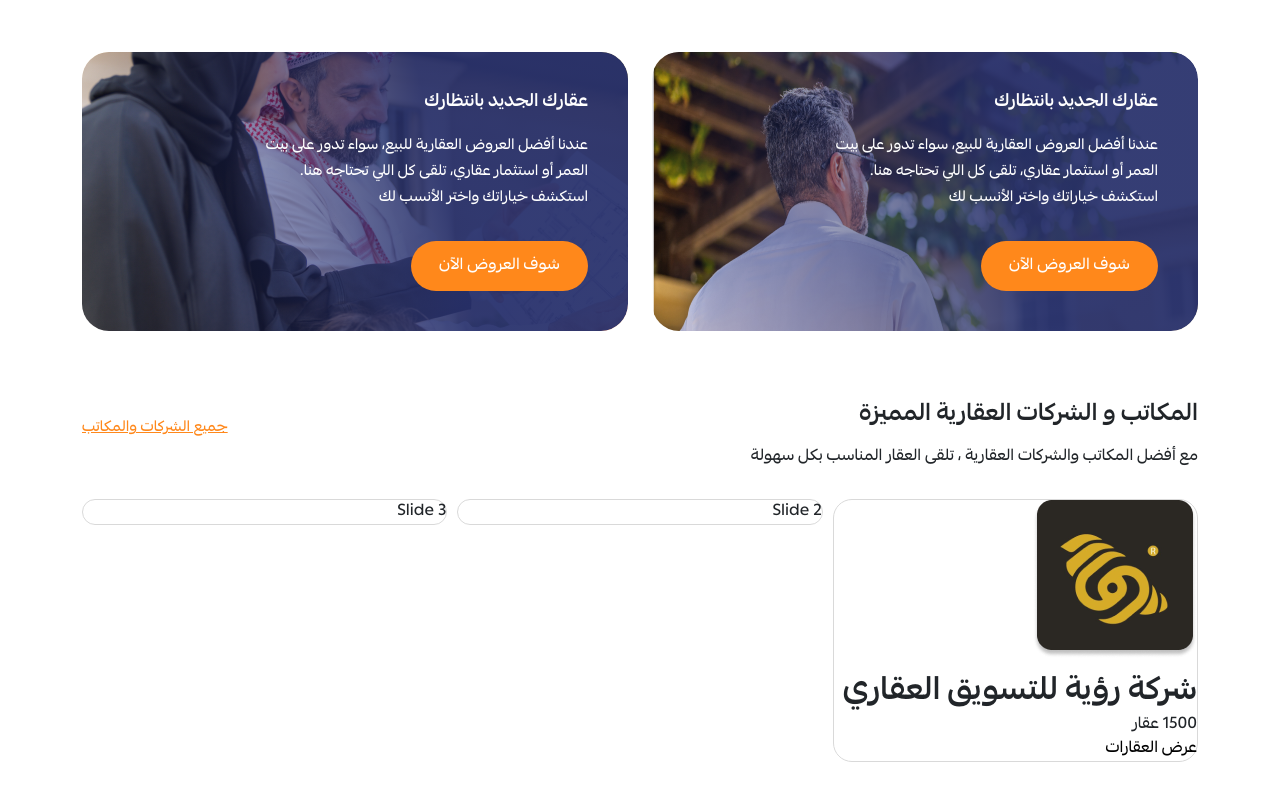
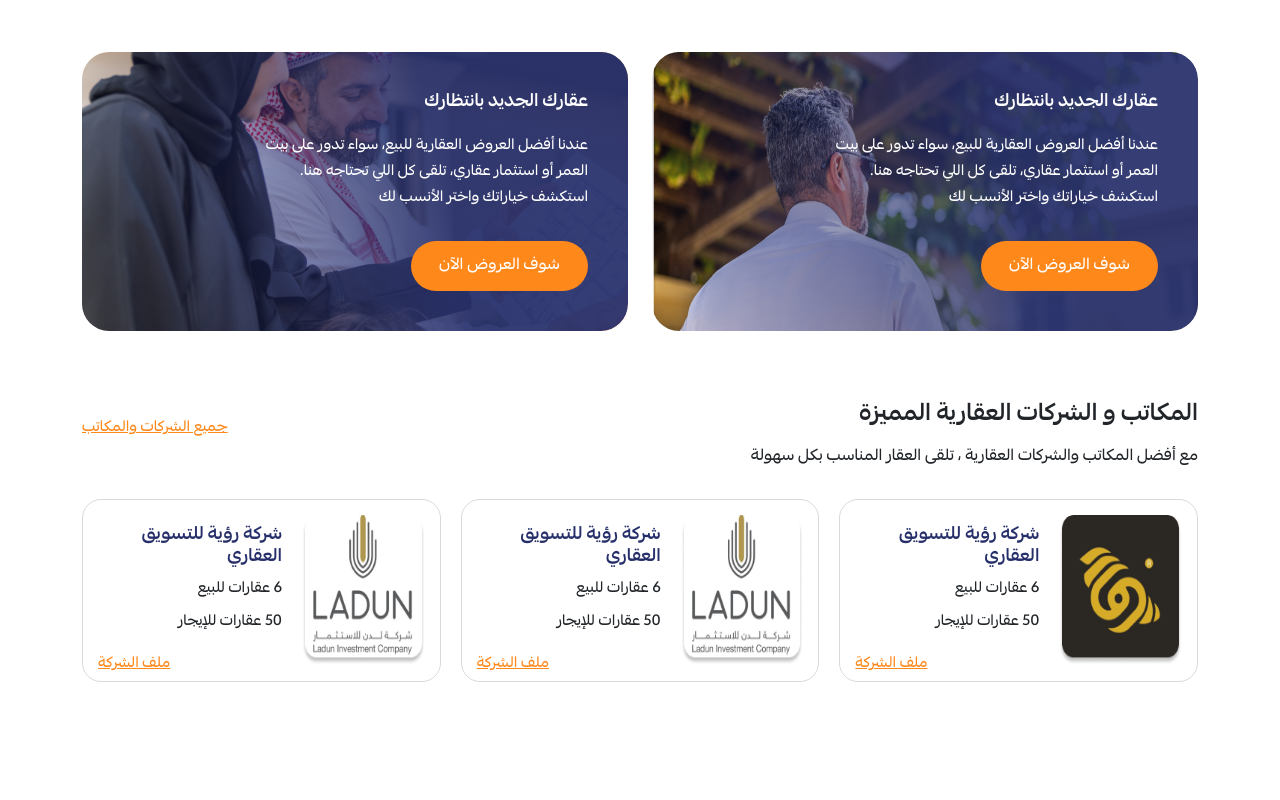
Before and after one commit to mrmohammmed/aqarUpdate, a plain HTML site: page index.html in a window 1280 px wide. Shown: the part 1142-1942 px from the top of the page. After the commit the page ends 1894 px from the top, so only its background shows below. Drawn offline with nearby package versions, Linux system fonts and the light colour scheme.

Commit message:
slider offices

```diff
--- a/assets/css/style.css
+++ b/assets/css/style.css
@@ -114,19 +114,28 @@ input[type="email"] {
   border-radius: 25px;
 }
 
-.select2-container--default .select2-selection--single .select2-selection__arrow b {
+.select2-container--default
+  .select2-selection--single
+  .select2-selection__arrow
+  b {
   position: relative !important;
   border: 0px !important;
 }
 
-.select2-container--default .select2-selection--single .select2-selection__arrow b::before {
+.select2-container--default
+  .select2-selection--single
+  .select2-selection__arrow
+  b::before {
   position: absolute;
   display: inline-block;
   font-family: "Font Awesome 6 Free";
   content: "\f078";
 }
 
-.select2-container--default.select2-container--open .select2-selection--single .select2-selection__arrow b::before {
+.select2-container--default.select2-container--open
+  .select2-selection--single
+  .select2-selection__arrow
+  b::before {
   position: absolute;
   display: inline-block;
   font-family: "Font Awesome 6 Free";
@@ -142,7 +151,8 @@ input[type="email"] {
   color: #000;
 }
 
-.select2-container--default .select2-results__option--highlighted[aria-selected] {
+.select2-container--default
+  .select2-results__option--highlighted[aria-selected] {
   background-color: #ebebeb;
   color: #000;
 }
@@ -517,7 +527,6 @@ input[type="email"] {
 .estateCities .place:hover {
   background: rgba(255, 136, 27, 0.05);
   border: 1px solid rgba(255, 136, 27, 0.08);
-
 }
 .estateCities .place:hover a {
   color: var(--secondary-color) !important;
@@ -555,19 +564,15 @@ input[type="email"] {
   z-index: 999999999999999;
 }
 .estateCities .place:hover .photo .primary {
-
-opacity: 0;
-
+  opacity: 0;
 }
 .estateCities .place:hover .photo .secondary {
-
-  opacity: 1;
-
-  }
-.estateCities .place .photo .primary{
   opacity: 1;
 }
-.estateCities .place .photo .secondary{
+.estateCities .place .photo .primary {
+  opacity: 1;
+}
+.estateCities .place .photo .secondary {
   opacity: 0;
 }
 /* banners */
@@ -584,7 +589,11 @@ opacity: 0;
   right: 0;
   bottom: 0;
   left: 0;
-  background: linear-gradient(257deg, rgba(38, 47, 106, 0.93) 35.19%, rgba(38, 47, 106, 0) 98.99%);
+  background: linear-gradient(
+    257deg,
+    rgba(38, 47, 106, 0.93) 35.19%,
+    rgba(38, 47, 106, 0) 98.99%
+  );
   z-index: 1;
   border-radius: 27px;
 }
@@ -615,17 +624,90 @@ opacity: 0;
   line-height: 50px;
 }
 /* feature-offices */
-.feature-offices{
+.feature-offices {
   padding-top: 70px;
   padding-bottom: 70px;
   overflow: hidden;
 }
-.swiper-container {
+.feature-offices .swiper-container {
+  width: 100%;
+  overflow: hidden;
+}
+.feature-offices .swiper-wrapper {
+  width: 100%;
+  position: relative;
+}
+.feature-offices .swiper-slide {
+  border-radius: 19px;
+  border: 1px solid #d9d9d9;
+  padding: 15px;
+  padding-bottom: 0px;
+}
+.feature-offices .swiper-slide .parent {
+  display: flex;
+  flex-wrap: nowrap;
+}
+.feature-offices .swiper-slide .parent .info {
+  margin-right: 20px;
+  margin-top: 10px;
+  width: 60%;
+}
+.feature-offices .swiper-slide .parent .info h2 {
+  color: var(--primary-color);
+  font-size: 18px;
+  padding-bottom: 10px;
+}
+.feature-offices .swiper-slide .parent .info p {
+  font-size: 15px;
+}
+.feature-offices .swiper-slide .parent .info a {
+  color: var(--secondary-color);
+  font-size: 15px;
+  text-decoration: underline;
+  float: left;
+}
+.feature-offices .swiper-slide .parent .info .sale {
+  padding-bottom: 10px;
+}
+.feature-offices .swiper-slide .parent .info .rent {
+  padding-bottom: 20px;
+}
+.feature-offices .swiper-slide .parent .photo {
+  width: 40%;
+}
+.feature-offices .swiper-slide .parent .photo img {
+  border-radius: 15px;
 
+  width: 100%;
+  height: 150px;
+}
+/* Positioning the navigation buttons */
+.feature-offices .swiper-button-next,
+.feature-offices .swiper-button-prev {
+  position: absolute;
+  top: 50%;
+  transform: translateY(-50%);
+  z-index: 10;
+  color: var(--primary-color); /* Adjust the color as needed */
+  background-color: #fff; /* Add a background color if needed */
+  padding: 10px; /* Add padding to make buttons larger */
+  border-radius: 50%; /* Make buttons circular */
+  cursor: pointer; /* Add a pointer cursor */
 }
 
-/* Style individual slides */
-.swiper-slide {
-  border-radius: 19px;
-border: 1px solid #D9D9D9;
+/* Next button on the right */
+.feature-offices .swiper-button-next {
+  right: 10px; /* Adjust the spacing from the right */
 }
+
+/* Prev button on the left */
+.feature-offices .swiper-button-prev {
+  left: 10px; /* Adjust the spacing from the left */
+}
+
+/* Optional: Add hover effects for better user interaction */
+.feature-offices .swiper-button-next:hover,
+.feature-offices .swiper-button-prev:hover {
+  background-color: var(--primary-color);
+  color: #fff; /* Change the icon color on hover */
+}
--- a/assets/js/main.js
+++ b/assets/js/main.js
@@ -5,7 +5,7 @@ document.addEventListener('DOMContentLoaded', function() {
           nextEl: '.swiper-button-next',
           prevEl: '.swiper-button-prev',
       },
-      slidesPerView: 3, // Show one slide at a time
-      spaceBetween: 10, // Space between slides
+      slidesPerView: 3, // Show 3 slides at a time
+      spaceBetween: 20, // Space between slides
   });
 });
--- a/index.html
+++ b/index.html
@@ -261,18 +261,56 @@
                 </figure>
                 <div class="info">
                   <h2>شركة رؤية للتسويق العقاري</h2>
-                  <p>1500 عقار</p>
-                  <a href="#">عرض العقارات</a>
+                  <p class="sale">6 عقارات للبيع</p>
+                  <p class="rent">50 عقارات للإيجار</p>
+                  <a href="#">ملف الشركة</a>
                 </div>
               </div>
             </div>
-            <div class="swiper-slide">Slide 2</div>
-            <div class="swiper-slide">Slide 3</div>
+            <div class="swiper-slide">
+              <div class="parent">
+                <figure class="photo">
+                  <img  src="assets/images/ladun.png">
+                </figure>
+                <div class="info">
+                  <h2>شركة رؤية للتسويق العقاري</h2>
+                  <p class="sale">6 عقارات للبيع</p>
+                  <p class="rent">50 عقارات للإيجار</p>
+                  <a href="#">ملف الشركة</a>
+                </div>
+              </div>
+            </div>
+            <div class="swiper-slide">
+              <div class="parent">
+                <figure class="photo">
+                  <img  src="assets/images/ladun.png">
+                </figure>
+                <div class="info">
+                  <h2>شركة رؤية للتسويق العقاري</h2>
+                  <p class="sale">6 عقارات للبيع</p>
+                  <p class="rent">50 عقارات للإيجار</p>
+                  <a href="#">ملف الشركة</a>
+                </div>
+              </div>
+            </div>
+            <div class="swiper-slide">
+              <div class="parent">
+                <figure class="photo">
+                  <img  src="assets/images/ladun.png">
+                </figure>
+                <div class="info">
+                  <h2>شركة رؤية للتسويق العقاري</h2>
+                  <p class="sale">6 عقارات للبيع</p>
+                  <p class="rent">50 عقارات للإيجار</p>
+                  <a href="#">ملف الشركة</a>
+                </div>
+              </div>
+            </div>
         </div>
 
         <!-- Navigation arrows -->
-        <div class="swiper-button-next"></div>
-        <div class="swiper-button-prev"></div>
+        <div class="swiper-button-next"><i class="fa-solid fa-chevron-right"></i></div>
+        <div class="swiper-button-prev"><i class="fa-solid fa-chevron-left"></i></div>
     </div>
     </div>
   </section>
```
Also changed, not shown: assets/images/ladun.png (added).
